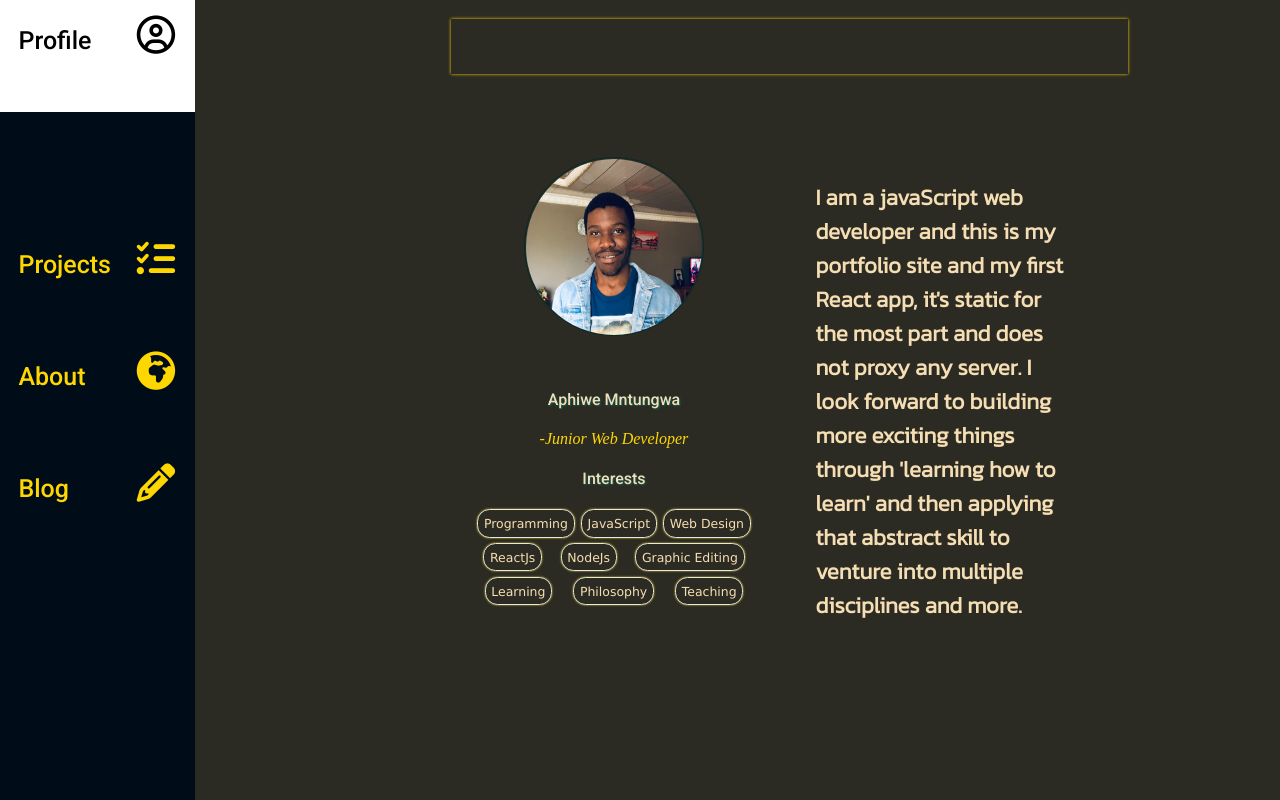
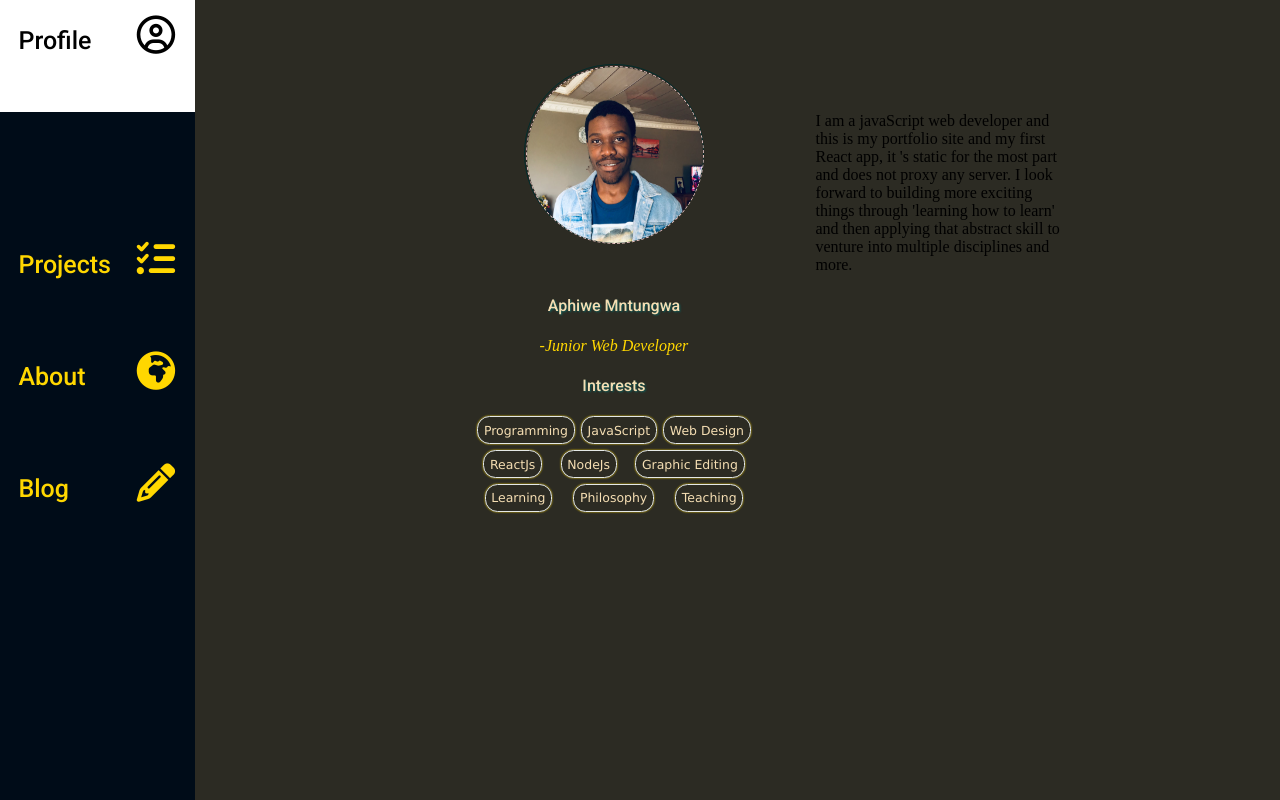
Before and after one commit to AphiweMntungwa/porfolio, a React (Create React App) app: page / in a window 1280 px wide. Built offline with nearby package versions, Linux system fonts and the light colour scheme; no server answers.

Commit message:
new touch

```diff
--- a/package.json
+++ b/package.json
@@ -6,12 +6,14 @@
     },
     "private": true,
     "dependencies": {
+        "@popperjs/core": "^2.11.5",
         "@testing-library/jest-dom": "^5.16.1",
         "@testing-library/react": "^12.1.2",
         "@testing-library/user-event": "^13.5.0",
         "history": "^5.2.0",
         "react": "^17.0.2",
         "react-dom": "^17.0.2",
+        "react-popper": "^2.2.5",
         "react-router-dom": "^6.2.1",
         "react-scripts": "5.0.0",
         "web-vitals": "^2.1.3"
--- a/src/Components/About/about.css
+++ b/src/Components/About/about.css
@@ -30,7 +30,3 @@
     color: wheat;
     margin-top: 0.5em;
 }
-
-@media (max-width: 730px) {
-    .about {}
-}
--- a/src/Components/Profile/Details/Details.js
+++ b/src/Components/Profile/Details/Details.js
@@ -3,12 +3,13 @@ import React from "react";
 import "./details.css";
 
 const Details = () => (
-    <p className="details">
-        I am a javaScript web developer and this is my portfolio site and my
-        first React app, it's static for the most part and does not proxy any server.
-        I look forward to building more exciting things through 'learning how to learn'
-        and then applying that abstract skill to venture into multiple disciplines and more.
-    </p>
+  <p className="">
+    I am a javaScript web developer and this is my portfolio site and my first
+    React app, it 's static for the most part and does not proxy any server. I
+    look forward to building more exciting things through 'learning how to
+    learn' and then applying that abstract skill to venture into multiple
+    disciplines and more.
+  </p>
 );
 
 export default Details;
--- a/src/Components/Profile/Header.jsx
+++ b/src/Components/Profile/Header.jsx
@@ -1,47 +1,14 @@
 import React, { Component } from "react";
 import "./header.css";
+import Details from "./Details/Details";
 
-class Header extends Component {
-  state = { headerLetters: [], jokes: [], jokeCount: 0, int: "" };
 
-  componentDidMount() {
-    let j = 0;
-    let header = [];
-
-    fetch(
-      `https://v2.jokeapi.dev/joke/Programming?blacklistFlags=religious,political,racist,sexist&type=single&amount=10`
-    )
-      .then((response) => response.json())
-      .then((data) => {
-        header = [...data.jokes][0].joke;
-        interval();
-      })
-      .catch((e) => console.log(e));
-
-    const interval = () => {
-      const headerInterval = setInterval(() => {
-        this.setState(({ headerLetters }) => ({
-          headerLetters: [...headerLetters, ...header[j % header.length]],
-        }));
-
-        j += 1;
-        this.state.headerLetters.length >= header.length &&
-          this.setState((pvS) => ({
-            headerLetters: [],
-            jokeCount: pvS.jokeCount + 1,
-          }));
-      }, 100);
-      this.setState({ int: headerInterval });
-    };
-  }
-
-  componentWillUnmount() {
-    clearInterval(this.state.int);
-  }
-
-  render() {
-    return <h1 className={this.props.cname}>{this.state.headerLetters}</h1>;
-  }
+function Header({cname}) {
+  return (
+    <div className={`${cname}`}>
+      <Details />
+    </div>
+  )
 }
 
-export default Header;
+export default Header
--- a/src/Components/Profile/Profile.jsx
+++ b/src/Components/Profile/Profile.jsx
@@ -33,14 +33,13 @@ export const boxStyles = {
 const Profile = () => (
   <div className="profile">
     <div className="fix-content">
-      <Header cname="prof-header" />
       <div className="d-flex">
         <Box cname="profile-box">
           <ProfileImage />
           <Personal />
         </Box>
         <Box cname="details-box">
-          <Details />
+          <Header cname='details-header' />
         </Box>
       </div>
     </div>
--- a/src/Components/Profile/header.css
+++ b/src/Components/Profile/header.css
@@ -37,3 +37,10 @@ h1 {
         width: 65%;
     }
 }
+
+@media (max-width:840px) {
+    .App .details-header,
+    .App .details-box {
+        padding-top: unset;
+    }
+}
--- a/src/Components/Profile/profile.css
+++ b/src/Components/Profile/profile.css
@@ -30,14 +30,14 @@
 }
 
 .fix-content div {
-    padding-block: 2em;
+    padding-top: 2em;
 }
 
 .snitcher-app,
 .portfolio-app,
 .snitcherReact,
 .snitcher-server {
-    margin-top: .1em;
+    margin-top: 0.1em;
     width: 24vw;
     height: fit-content;
     padding: 2%;
@@ -67,7 +67,7 @@
     }
 }
 
-@media (max-width:840px) {
+@media (max-width: 840px) {
     .d-flex {
         flex-wrap: wrap;
         width: 80%;
@@ -137,9 +137,6 @@
         width: 8em !important;
         height: 8em !important;
     }
-    .fix-content {
-        /* margin-left: 2pc; */
-    }
 }
 
 @media (max-width: 280px) {
@@ -148,3 +145,17 @@
         padding-left: 35px;
     }
 }
+
+.profile-img-box img {
+    border: 1px dashed rgb(232, 193, 193);
+    animation: dash 2s;
+}
+
+@keyframes dash {
+    from {
+        border: 4px dashed blue;
+    }
+    to {
+        border: 1px dashed rgb(232, 193, 193);
+    }
+}
--- a/src/Components/Projects/project.css
+++ b/src/Components/Projects/project.css
@@ -25,8 +25,6 @@
     color: wheat;
 }
 
-.snitcher-app {}
-
 .snitcher-app:hover {
     content: "";
     background-image: url('../../Assets/deprecated.png');
@@ -46,14 +44,9 @@
 
 @media (max-width: 730px) {
     .snitcher-app {
-        /* flex-grow: 1; */
         margin-left: -10px;
         margin-right: 4px;
     }
-    .portfolio-app {
-        /* flex-grow: 1; */
-    }
-    .header-projects {}
     .project {
         width: 100%;
     }
@@ -74,22 +67,4 @@
     .snitcher-app {
         margin-bottom: 1em;
     }
-    .portfolio-app {
-        /* left: -7px !important; */
-    }
-    .project {
-        /* height: 180vh; */
-    }
 }
-
-@media (max-width:400px) {
-    .project {
-        /* height: 210vh; */
-    }
-}
-
-@media (max-width: 300px) {
-    .project {
-        /* height: 230vh; */
-    }
-}
```
Also changed, not shown: 1 other file (tests, documents, lock files or other folders).
